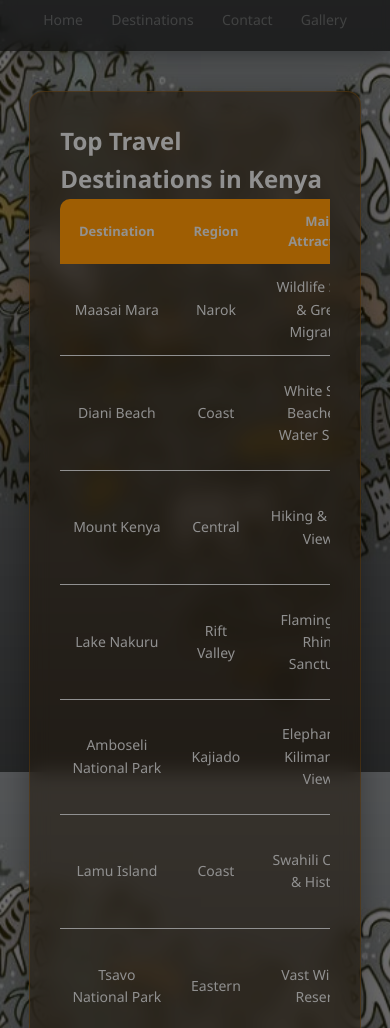
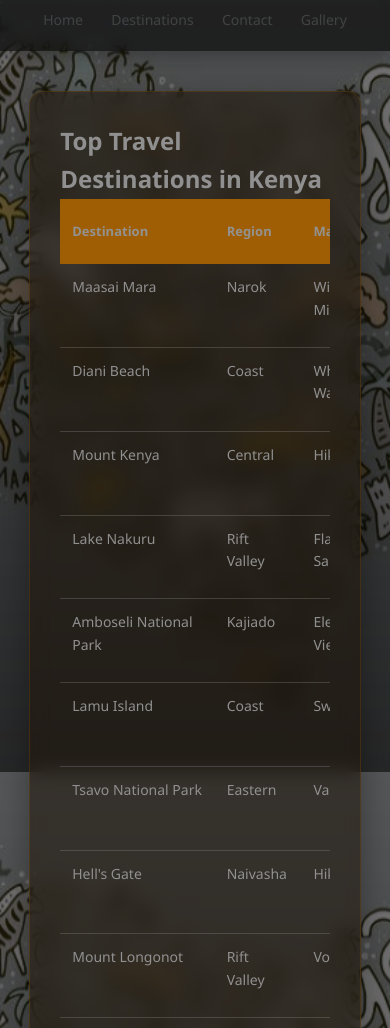
Before and after one commit to divneyrop/travel-kenya-website, a plain HTML site: page destinations.html in a window 390 px wide. Shown: the part 72-1100 px from the top of the page. Drawn offline with Linux system fonts and the light colour scheme.

Commit message:
Table modification

```diff
--- a/travel_style.css
+++ b/travel_style.css
@@ -21,19 +21,21 @@
         padding: 70px 15px;
     }
 
+    /* FIX 5: wider container for better layout */
     .container {
-        width: 92%;
+        width: 95%;
         padding: 20px;
+    }
+
+    /* FIX 1: force scroll instead of compression */
+    table {
+        min-width: 800px;
+        font-size: 12px;
     }
 
     th, td {
         padding: 8px;
         font-size: 13px;
-    }
-
-    table {
-        min-width: 600px;
-        font-size: 12px;
     }
 }
 
@@ -151,13 +153,12 @@ a:hover {
 ========================= */
 .table-wrapper {
     overflow-x: auto;
+    width: 100%;
 }
 
 table {
-    width: 100%;
+    min-width: 800px; /* FIX: forces scroll instead of squeezing */
     border-collapse: collapse;
-    border-radius: 10px;
-    overflow: hidden;
 }
 
 th {
@@ -165,12 +166,14 @@ th {
     color: #939393fa;
     padding: 12px;
     font-weight: 600;
+    text-align: left;
 }
 
 td {
     padding: 12px;
-    border-bottom: 1px solid #939393fa;
-    text-align: center;
+    border-bottom: 1px solid rgba(147, 147, 147, 0.3); /* FIX 4 */
+    text-align: left; /* FIX 2 */
+    vertical-align: top;
     font-size: 14px;
 }
 
@@ -182,6 +185,12 @@ table tr {
 table tr:hover {
     background: rgba(159, 94, 3, 0.12);
     transform: scale(1.01);
+}
+
+/* FIX 3: control description column */
+td:nth-child(4) {
+    max-width: 260px;
+    line-height: 1.4;
 }
 
 /* =========================
```
